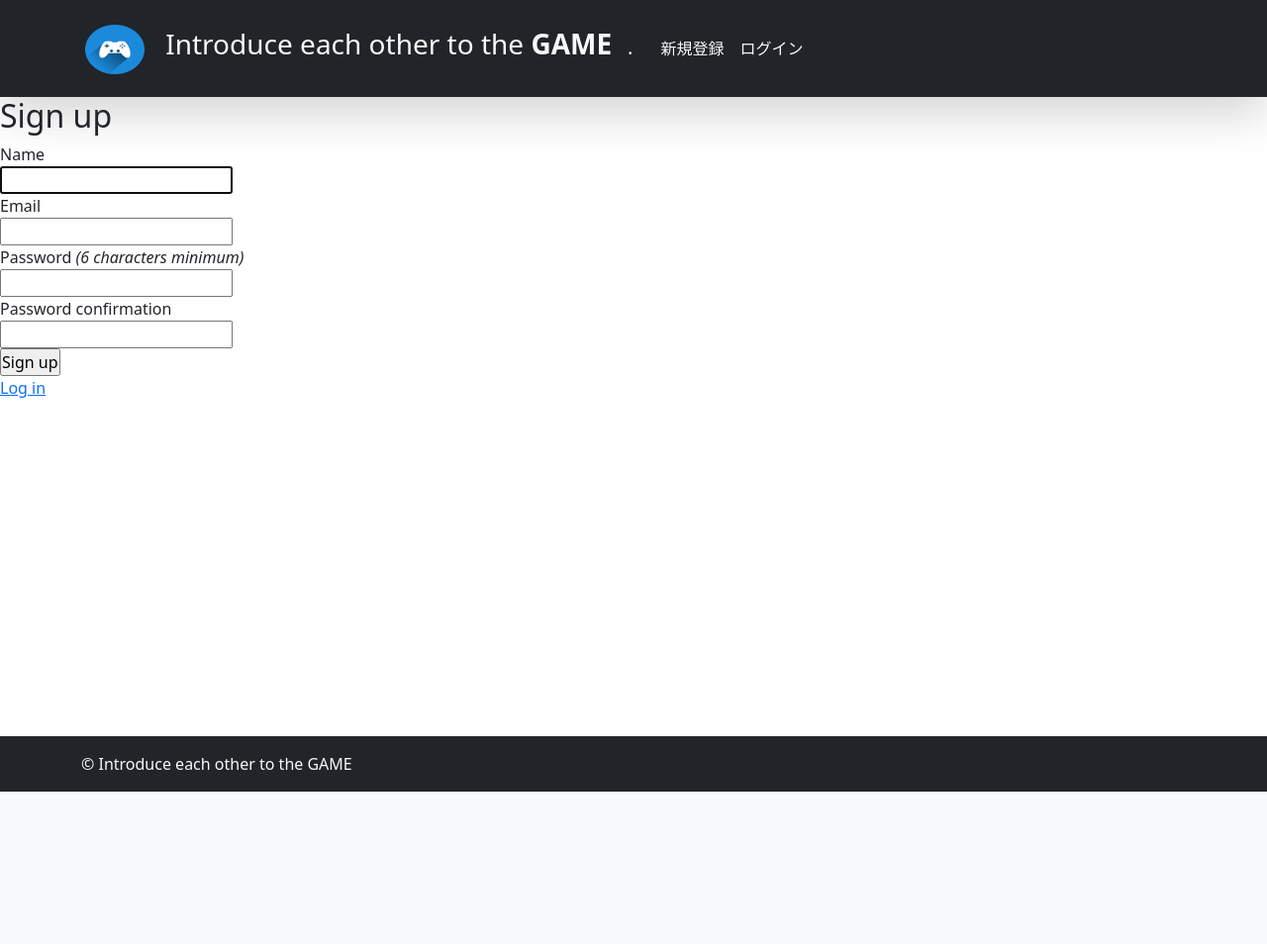
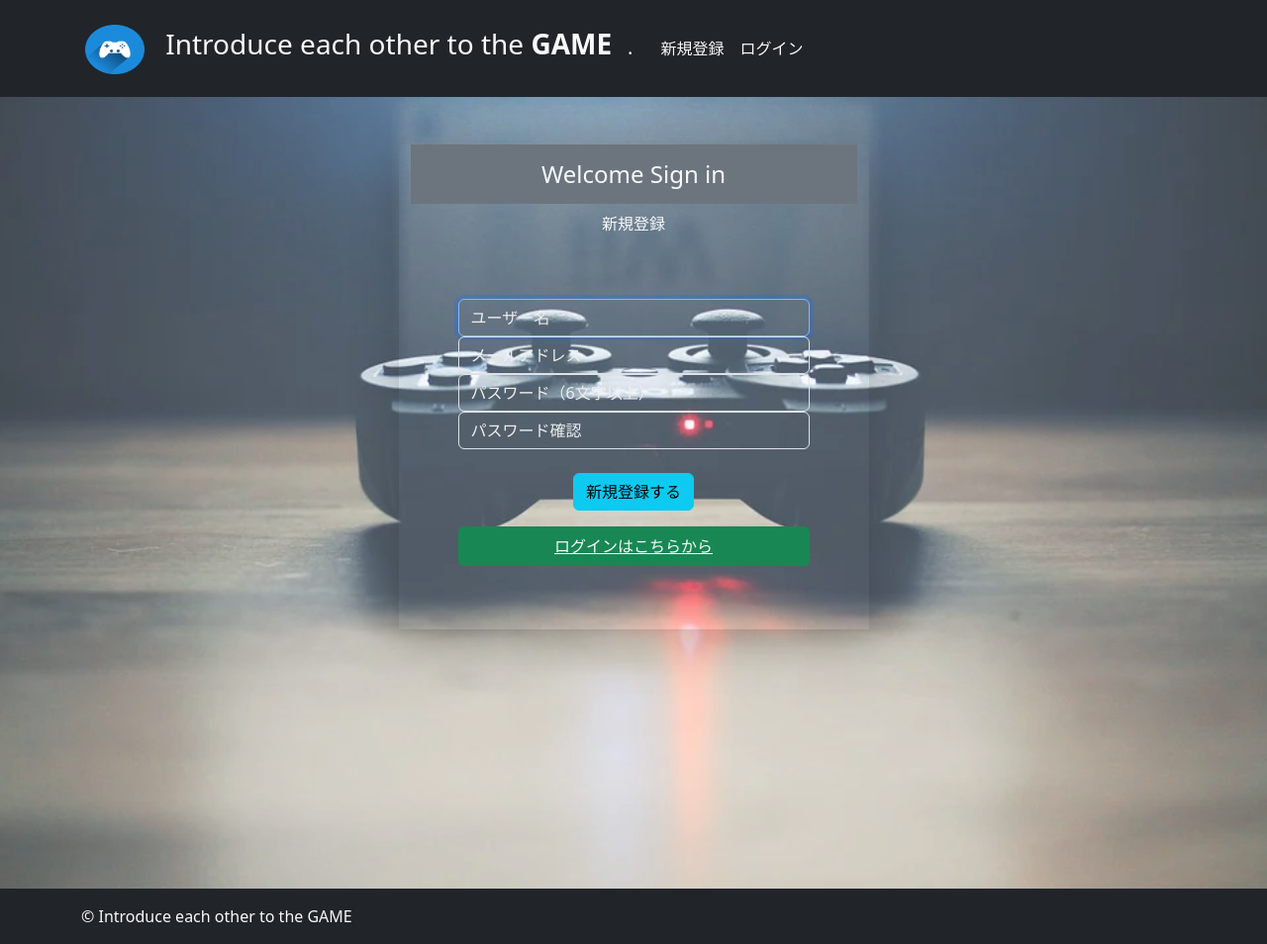
Before and after one commit to yasuakiyoshida/game-blog-practice, a Rails app: page /users/sign_up in a window 1280 px wide. Shown: the whole page at 99% size. Before the commit the page ends 800 px from the top, so only its background shows below. Run offline with Rails 7, Linux system fonts and the light colour scheme; style sheets or scripts are compiled from the project's sources; parts of the project's set-up code (start-up, migrations or seed data) failed here and were passed over; some libraries are stand-ins or nearby versions.

Commit message:
[Add] 新規登録画面,ログイン画面,パスワード変更画面のレイアウト

```diff
--- a/app/assets/stylesheets/application.scss
+++ b/app/assets/stylesheets/application.scss
@@ -33,6 +33,12 @@
   height: 100vh; // 画面の高さに対して
 }
 
+// ログイン画面の背景
+#signin-top {
+  background-color: rgba(255, 255, 255, 0.2);
+  background-blend-mode: lighten; // 少し明るめ
+}
+
 // フッターを下に固定
 body,
 main {
@@ -43,3 +49,8 @@ main {
 #footer{
   margin-top: auto;
 }
+
+// フォームのplaceholderの文字色
+.form-control::placeholder{
+  color: #eee;
+}
--- a/app/views/devise/registrations/new.html.erb
+++ b/app/views/devise/registrations/new.html.erb
@@ -1,34 +1,40 @@
-<h2>Sign up</h2>
-
+<div class="jumbotron jumbotron-fluid text-center", id="signin-top">
+  <div class="container">
+    <div class="row no-gutters"><!-- no-guttersでrowに最初から設定されている-15pxを無くす -->
+      <div class="col-lg-5 shadow-lg mx-auto my-5"><!-- shadow-lg:周囲に陰影 -->
+        <h4 class="bg-secondary text-light py-3">Welcome Sign in</h4>
+        <p class="text-light">新規登録</p>
+        <div class="form-body p-5 text-light">
           <%= form_with model: @user, url: user_registration_path, id: 'new_user', class: 'new_user', local: true do |f| %>
             <%= render "devise/shared/error_messages", resource: resource %>
 
-  <div class="field">
-    <%= f.label :name %><br />
-    <%= f.text_field :name, autofocus: true %>
+            <div class="form-group">
+              <%= f.text_field :name, autofocus: true, placeholder: "ユーザー名", class: "form-control bg-transparent text-light", id: "user_name" %>
             </div>
 
-  <div class="field">
-    <%= f.label :email %><br />
-    <%= f.email_field :email, autofocus: true, autocomplete: "email" %>
+            <div class="form-group">
+              <%= f.email_field :email, autofocus: true, autocomplete: "email", placeholder: "メールアドレス", class: "form-control bg-transparent text-light", id: "user_email" %>
             </div>
 
-  <div class="field">
-    <%= f.label :password %>
-    <% if @minimum_password_length %>
-    <em>(<%= @minimum_password_length %> characters minimum)</em>
-    <% end %><br />
-    <%= f.password_field :password, autocomplete: "new-password" %>
+            <div class="form-group">
+              <!--<% if @minimum_password_length %>-->
+              <!--<em>(<%= @minimum_password_length %> characters minimum)</em>-->
+              <!--<% end %><br />-->
+              <%= f.password_field :password, autocomplete: "new-password", placeholder: "パスワード（6文字以上）", class: "form-control bg-transparent text-light", id: "user_password" %>
             </div>
 
-  <div class="field">
-    <%= f.label :password_confirmation %><br />
-    <%= f.password_field :password_confirmation, autocomplete: "new-password" %>
+            <div class="form-group">
+              <%= f.password_field :password_confirmation, autocomplete: "new-password", placeholder: "パスワード確認", class: "form-control bg-transparent text-light", id: "password_confirmation" %>
             </div>
 
-  <div class="actions">
-    <%= f.submit "Sign up" %>
+            <div class="actions mb-3">
+              <%= f.submit "新規登録する", class: "btn btn-block btn-info mt-4" %>
             </div>
           <% end %>
 
           <%= render "devise/shared/links" %>
+        </div>
+      </div>
+    </div>
+  </div>
+</div>
--- a/app/views/devise/shared/_links.html.erb
+++ b/app/views/devise/shared/_links.html.erb
@@ -1,13 +1,13 @@
 <%- if controller_name != 'sessions' %>
-  <%= link_to "Log in", new_session_path(resource_name) %><br />
-<% end %>
+  <p class="bg-success text-center p-2 rounded"><%= link_to "ログインはこちらから", new_session_path(resource_name), class: "text-light" %></p>
+<% end %><!-- roundedで角を丸く -->
 
 <%- if devise_mapping.registerable? && controller_name != 'registrations' %>
-  <%= link_to "Sign up", new_registration_path(resource_name) %><br />
+  <p class="bg-info text-center p-2 rounded"><%= link_to "新規登録はこちらから", new_registration_path(resource_name), class: "text-light" %></p>
 <% end %>
 
 <%- if devise_mapping.recoverable? && controller_name != 'passwords' && controller_name != 'registrations' %>
-  <%= link_to "Forgot your password?", new_password_path(resource_name) %><br />
+  <p class="bg-danger text-center p-2 rounded"><%= link_to "パスワードをお忘れですか?", new_password_path(resource_name), class: "text-light" %></p><br />
 <% end %>
 
 <%- if devise_mapping.confirmable? && controller_name != 'confirmations' %>
--- a/app/views/layouts/application.html.erb
+++ b/app/views/layouts/application.html.erb
@@ -9,7 +9,7 @@
     <%= javascript_include_tag 'application', 'data-turbolinks-track': 'reload' %>
   </head>
   <body>
-    <header class="shadow-lg bg-dark"><!-- 全体に大きめの影 -->
+    <header class="bg-dark">
       <nav class="navbar navbar-expand-lg navbar-light"><!-- ブレークポイントで切替表示,テキスト明るめ -->
         <div class="container">
           <!-- ブランドロゴ -->
```
Also changed, not shown: app/views/devise/passwords/new.html.erb (+16 -7 lines), app/views/devise/sessions/new.html.erb (+19 -12 lines), app/assets/javascripts/application.js (line endings or trailing spaces). Lines whose indentation alone changed are shown as unchanged.
